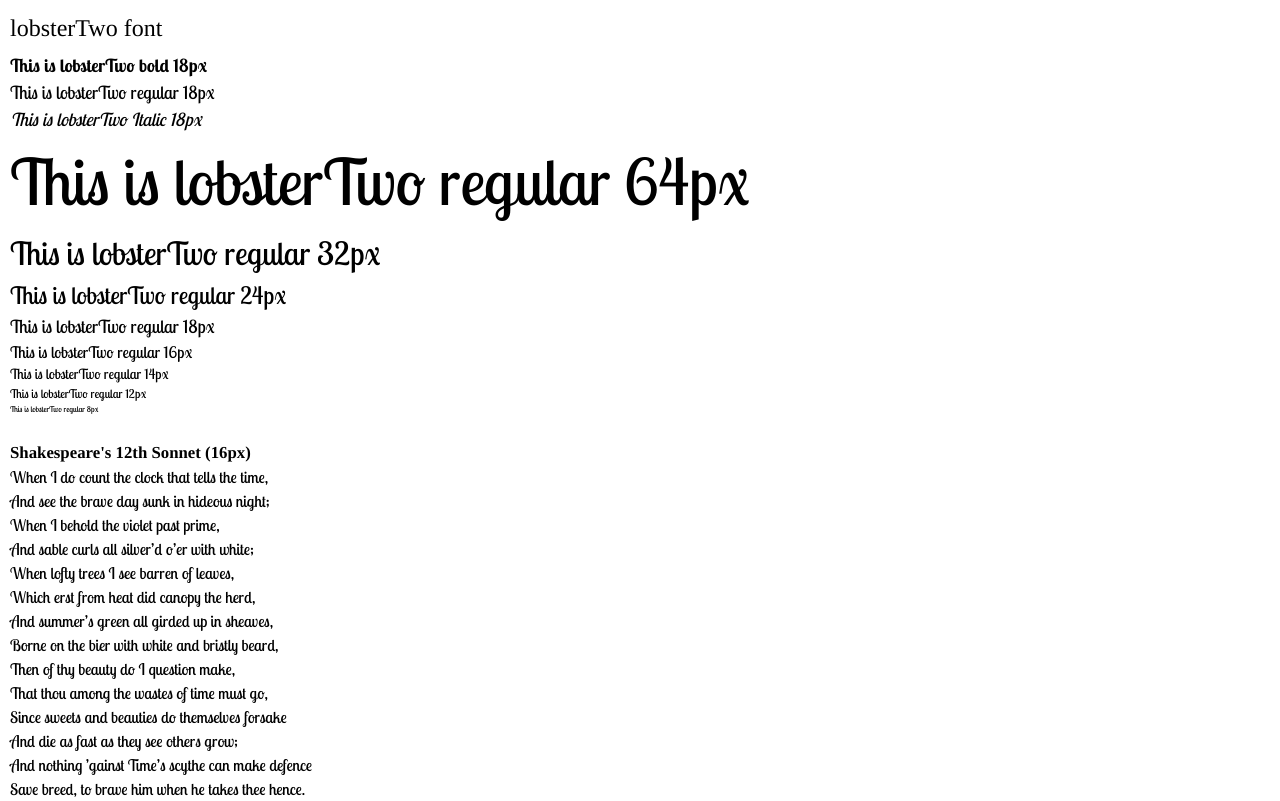
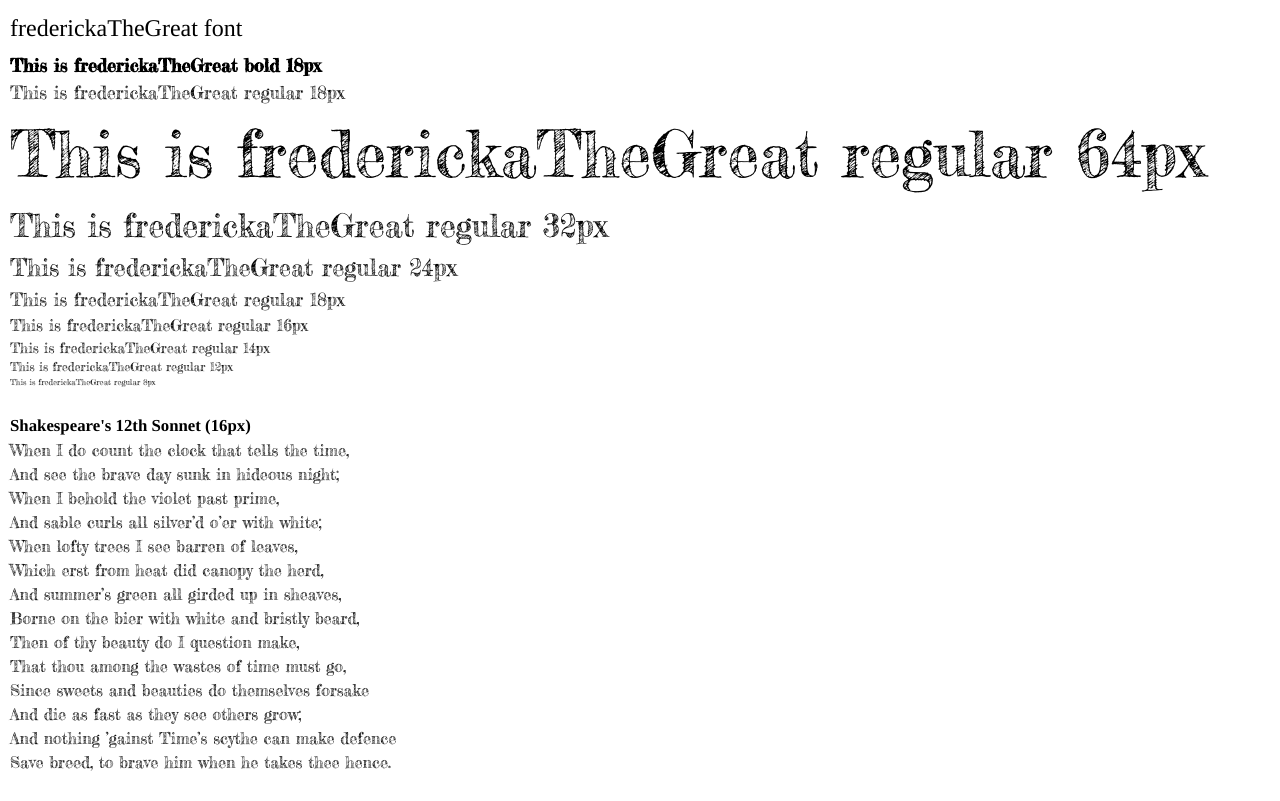
Before and after one commit to rg3h/www.how2.place, a plain HTML site: page public/assets/fonts/frederickaTheGreat/frederickaTheGreatFont.html in a window 1280 px wide. Drawn offline with Linux system fonts and the light colour scheme.

```diff
--- /dev/null
+++ b/public/assets/fonts/frederickaTheGreat/frederickaTheGreat.css
@@ -0,0 +1,8 @@
+/** ftg.css **/
+
+@font-face {
+  font-family: 'frederickaTheGreat';
+  font-style: normal;
+  font-weight: 400;
+  src: url('./FrederickaTheGreat-Regular.woff') format('woff');
+}
--- a/public/assets/fonts/lobsterTwo/lobsterTwoFont.html
+++ b/public/assets/fonts/frederickaTheGreat/frederickaTheGreatFont.html
@@ -1,11 +1,11 @@
-<!doctype html> <!-- lobsterTwoFont.html -->
+<!doctype html> <!-- frederickaTheGreatFont.html -->
 <html lang="en"><head>
-<title>lobsterTwo font</title>
+<title>frederickaTheGreat font</title>
 <meta name="viewport" content="width=device-width, user-scalable=no">
 <meta name="mobile-web-app-capable" content="yes">
 <meta name="apple-mobile-web-app-capable" content="yes">
 
-<link rel=stylesheet href="./lobsterTwo.css"/>
+<link rel=stylesheet href="./frederickaTheGreat.css"/>
 <style>
 /* ---------- css reset bgn ---------- */
 *, *::before, *::after {box-sizing:border-box;margin:0;}
@@ -33,39 +33,35 @@ body          { font-family: times; font-size: 14px; padding: 10px; }
 .font12       { font-size: 12px; }
 .font08       { font-size:  8px; }
 
-
-.lobsterTwoBold      { font-family: lobsterTwoBold; }
-.lobsterTwo          { font-family: lobsterTwo; }
-.lobsterTwoItalic    { font-family: lobsterTwo; font-style: italic;}
-
+.frederickaTheGreatBold      {font-family:frederickaTheGreat; font-weight:bold;}
+.frederickaTheGreat          { font-family: frederickaTheGreat; }
 
 </style>
 </head><body>
 
-<div class=title>lobsterTwo font</div>
+<div class=title>frederickaTheGreat font</div>
 <div class=subTitle></div>
 <div class=description></div>
 
 <div class=font18>
-  <div class=lobsterTwoBold>This is lobsterTwo bold 18px</div>
-  <div class=lobsterTwo>This is lobsterTwo regular 18px</div>
-  <div class=lobsterTwoItalic>This is lobsterTwo Italic 18px</div>
+  <div class=frederickaTheGreatBold>This is frederickaTheGreat bold 18px</div>
+  <div class=frederickaTheGreat>This is frederickaTheGreat regular 18px</div>
 </div>
 
-<div class=lobsterTwo>
-  <div class=font64>This is lobsterTwo regular 64px</div>
-  <div class=font32>This is lobsterTwo regular 32px</div>
-  <div class=font24>This is lobsterTwo regular 24px</div>
-  <div class=font18>This is lobsterTwo regular 18px</div>
-  <div class=font16>This is lobsterTwo regular 16px</div>
-  <div class=font14>This is lobsterTwo regular 14px</div>
-  <div class=font12>This is lobsterTwo regular 12px</div>
-  <div class=font08>This is lobsterTwo regular  8px</div>
+<div class=frederickaTheGreat>
+  <div class=font64>This is frederickaTheGreat regular 64px</div>
+  <div class=font32>This is frederickaTheGreat regular 32px</div>
+  <div class=font24>This is frederickaTheGreat regular 24px</div>
+  <div class=font18>This is frederickaTheGreat regular 18px</div>
+  <div class=font16>This is frederickaTheGreat regular 16px</div>
+  <div class=font14>This is frederickaTheGreat regular 14px</div>
+  <div class=font12>This is frederickaTheGreat regular 12px</div>
+  <div class=font08>This is frederickaTheGreat regular  8px</div>
 </div>
 
 <div class=sectionTitle>Shakespeare's 12th Sonnet (16px)</div>
 
-<div class="lobsterTwo font16">
+<div class="frederickaTheGreat font16">
 When I do count the clock that tells the time,<br>
 And see the brave day sunk in hideous night;<br>
 When I behold the violet past prime,<br>
--- a/public/assets/fonts/lobsterTwo/lobsterTwo.css
+++ /dev/null
@@ -1,15 +0,0 @@
-/** lobsterTwo.css **/
-
-@font-face {
-  font-family: 'lobsterTwo';
-  font-style: normal;
-  font-weight: 400;
-  src: url('./LobsterTwo-Regular.ttf');
-}
-
-@font-face {
-  font-family: 'lobsterTwoBold';
-  font-style: normal;
-  font-weight: 400;
-  src: url('./LobsterTwo-Bold.ttf');
-}
```
Also changed, not shown: public/index.css (+7 -6 lines), public/index.html (+4 -3 lines), public/assets/fonts/frederickaTheGreat/FrederickaTheGreat-Regular.woff (added), public/assets/fonts/frederickaTheGreat/LICENSE.txt, public/assets/fonts/lobsterTwo/LobsterTwo-Bold.ttf (deleted), public/assets/fonts/lobsterTwo/LobsterTwo-Regular.ttf (deleted), public/assets/images/dumpTruckDrawingColor.png (added), public/assets/images/dumptruck.png (deleted).
